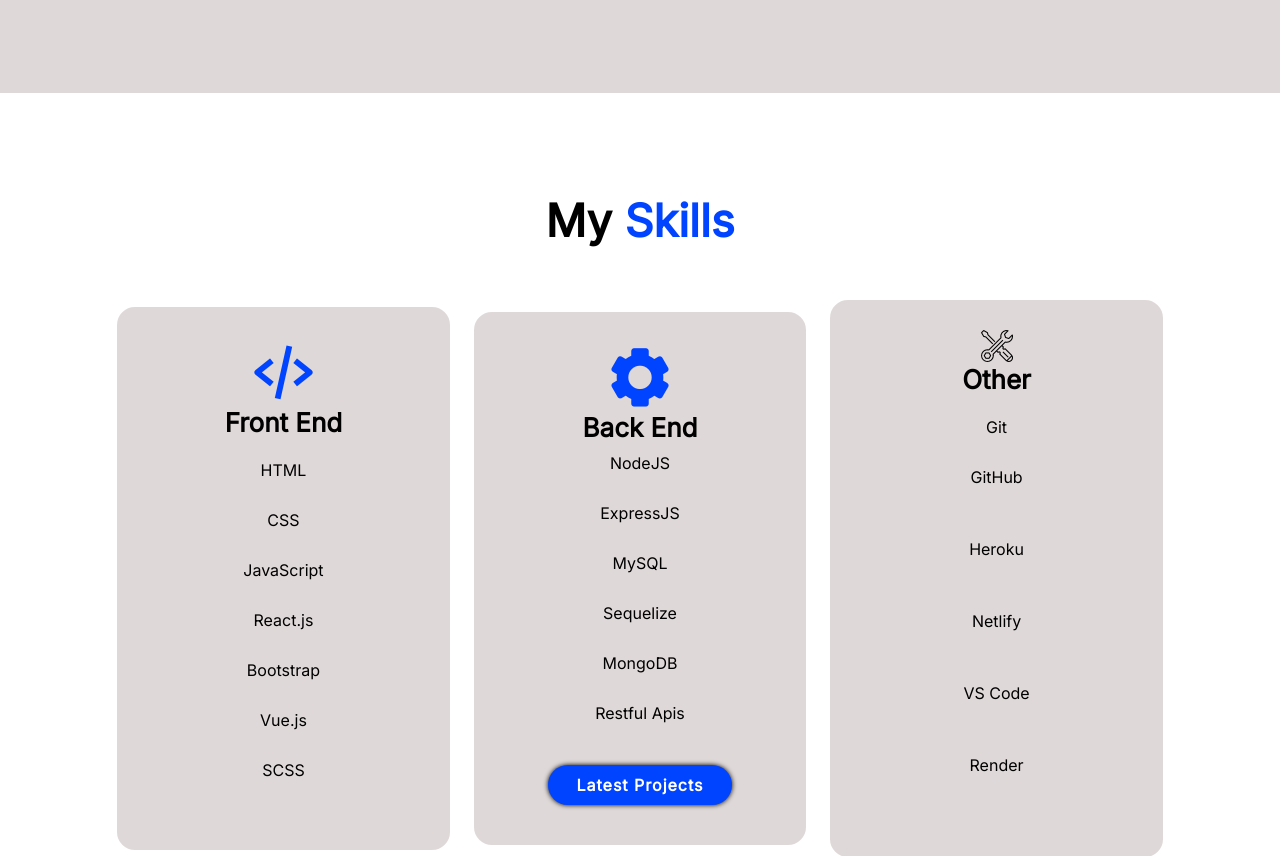
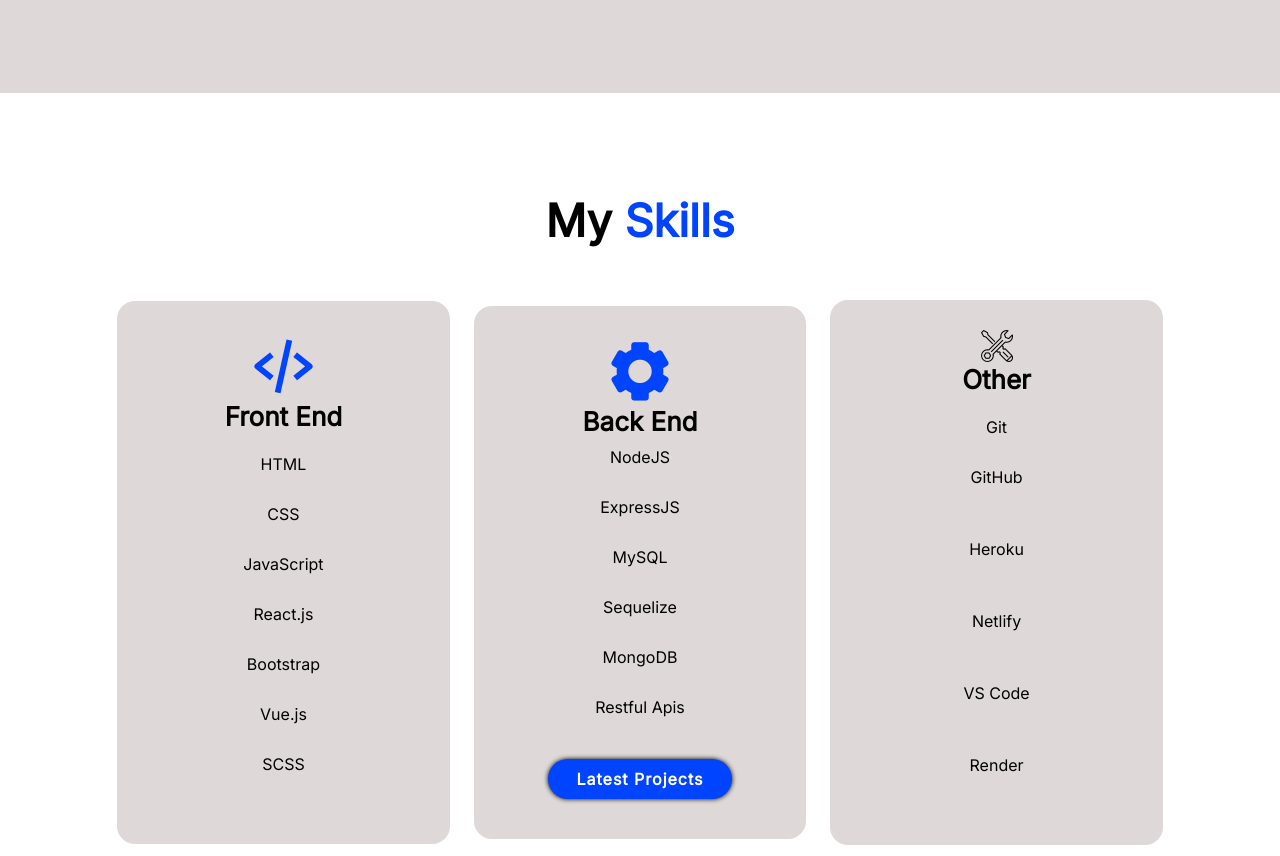
Before and after one commit to mendozahome/Portfolio, a plain HTML site: page index.html in a window 1280 px wide. Shown: the part 1507-2363 px from the top of the page. Drawn offline with nearby package versions, Linux system fonts and the light colour scheme.

Commit message:
changes 2

```diff
--- a/index.html
+++ b/index.html
@@ -122,7 +122,7 @@
         <p>Heroku</p><br>
         <p>Netlify</p><br>
         <p>VS Code</p><br>
-        <p>Render</p><br>
+        <p>Render</p>
      </div>
     </div>
 </section>
```
